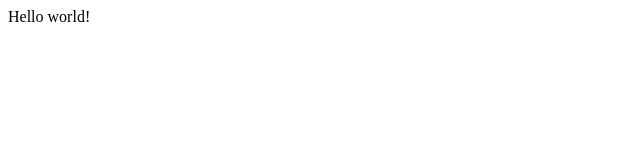
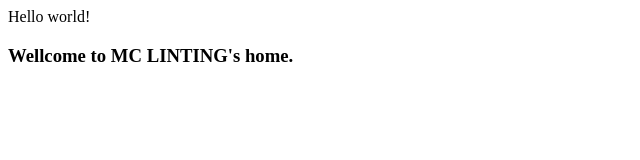
Before and after one commit to mclinting/mclinting.github.io, a plain HTML site: page index.html in a window 1280 px wide. Shown: the whole page, without its empty margins (0-640 px from the left). Drawn offline with Linux system fonts and the light colour scheme.

Commit message:
Update index.html

```diff
--- a/index.html
+++ b/index.html
@@ -1 +1,2 @@
 Hello world!
+<h3>Wellcome to MC LINTING's home.</h3>
```
